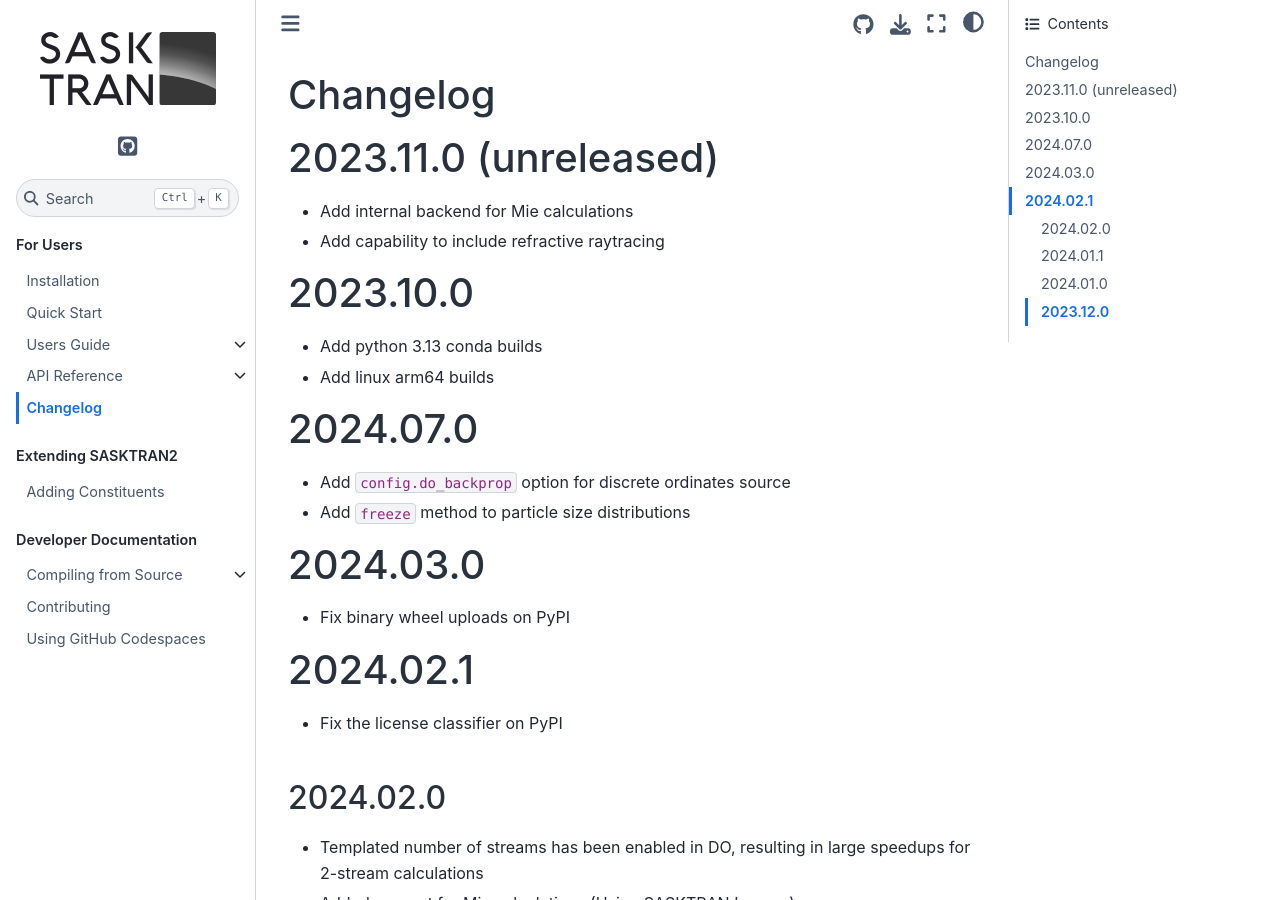
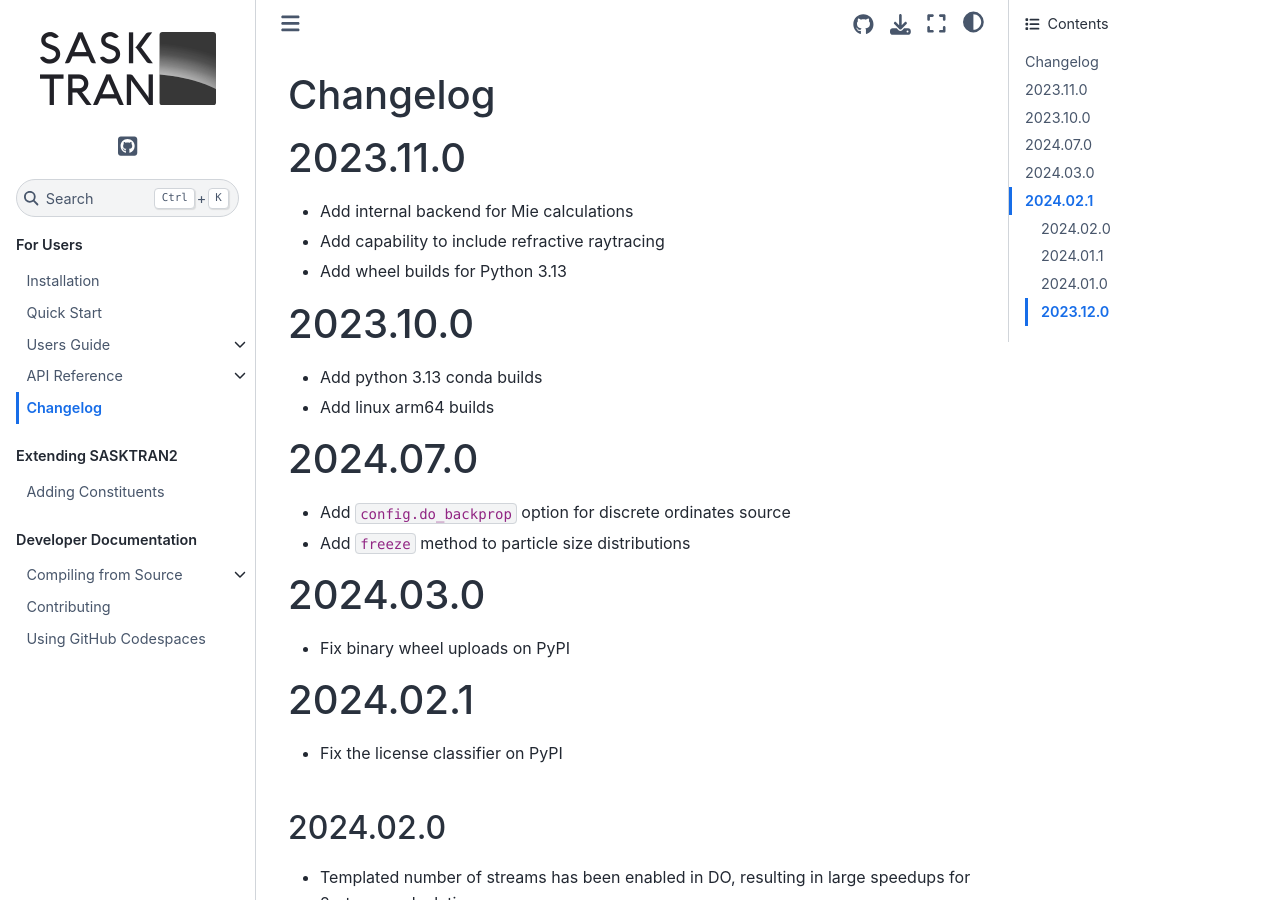
Before and after one commit to usask-arg/sasktran2, a Sphinx documentation site: the page built from docs/sphinx/source/changelog.md, in a window 1280 px wide and 900 px high. Built offline with Sphinx 7.4.7 and the Sphinx Book theme 1.1.4, drawn with Linux system fonts in a browser that asks for light colours.

Commit message:
Update changelog and open PR

```diff
--- a/docs/sphinx/source/changelog.md
+++ b/docs/sphinx/source/changelog.md
@@ -2,9 +2,10 @@
 (_changelog)=
 # Changelog
 
-# 2023.11.0 (unreleased)
+# 2023.11.0
 - Add internal backend for Mie calculations
 - Add capability to include refractive raytracing
+- Add wheel builds for Python 3.13
 
 # 2023.10.0
 - Add python 3.13 conda builds
```
Also changed, not shown: docs/sphinx/source/installation.md (+1 -0 lines).
